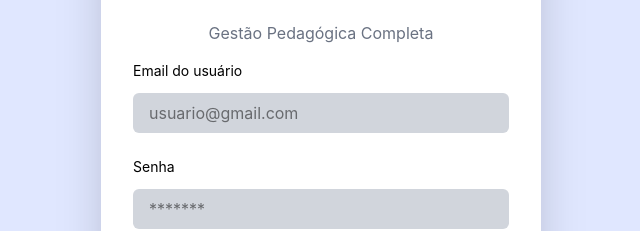
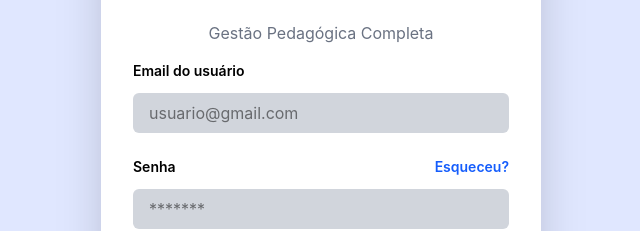
Before and after one commit to PedroMawonso/Pedago_system, a React (Vite) app: page / in a window 1280 px wide. Shown: the part 285-516 px from the top of the page, without its empty margins (319-959 px from the left). Built offline with nearby package versions, Linux system fonts and the light colour scheme.

Commit message:
feat: Adiciona a função de esqueceu senha no login

```diff
--- a/src/App.jsx
+++ b/src/App.jsx
@@ -1,10 +1,12 @@
 import React from 'react'
 import Login from './componets/Login'
+import Sidebar from './componets/Sidebar'
 
 function App() {
   return (
     <div className='bg-linear-to-r from bg-blue-50 to bg-indigo-100 to bg-purple-20 w-screen h-screen'>
        <Login></Login>
+    {/*    <Sidebar></Sidebar>  */}
     </div>
   )
 }
--- a/src/componets/Login.jsx
+++ b/src/componets/Login.jsx
@@ -18,7 +18,7 @@ function Login() {
         <div className=' space-y-6'>
             <div className='space-y-3'>
 
-                <div className='text-sm'>
+                <div className='text-sm font-semibold'>
                   <label htmlFor="email">Email do usuário</label>
                 </div>
                 <div>
@@ -30,8 +30,9 @@ function Login() {
 
             <div className='space-y-3'>
 
-                <div className='text-sm'>
+                <div className='text-sm flex justify-between w-94 font-semibold' >
                   <label htmlFor="email">Senha</label>
+                  <a href="#" className='text-blue-600'>Esqueceu?</a>
                 </div>
                 <div>
                   <input type="password" placeholder='*******'
--- /dev/null
+++ b/src/componets/Sidebar.jsx
@@ -0,0 +1,11 @@
+import React from 'react'
+
+function Sidebar() {
+  return (
+    <div>
+        <h1>Ola mundo</h1>
+    </div>
+  )
+}
+
+export default Sidebar
```
